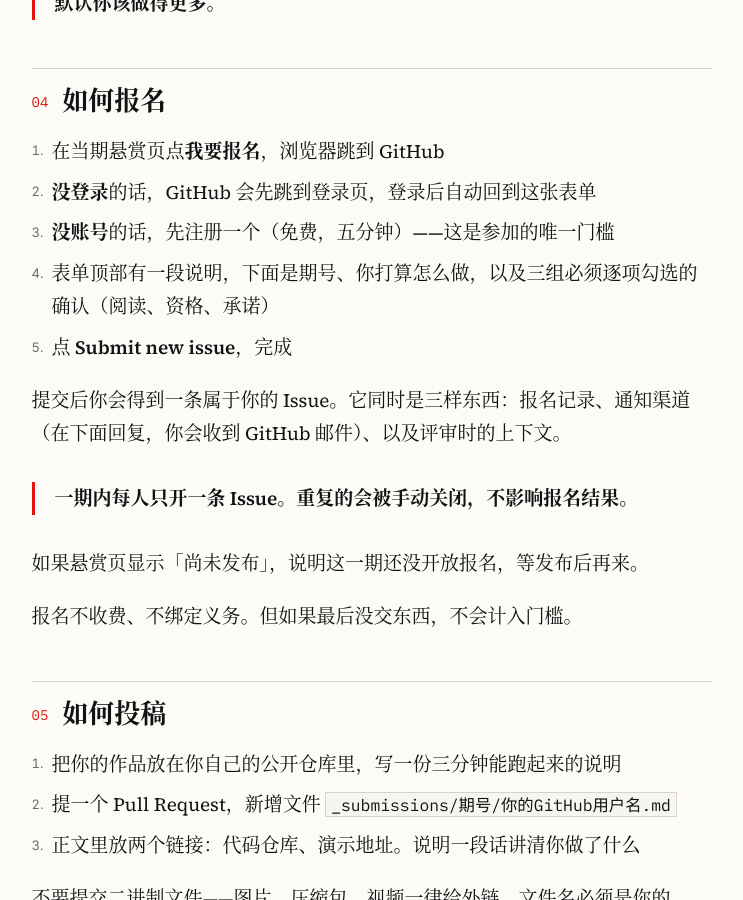
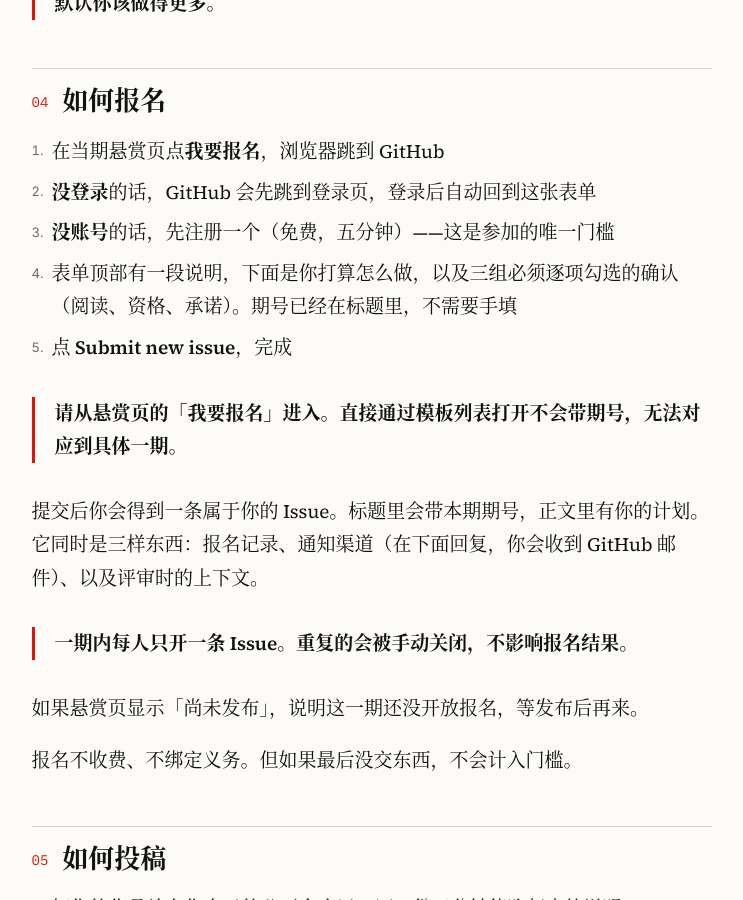
Before and after one commit to usingnow/prefde, a Jekyll site: the page built from faq.html, in a window 1280 px wide and 900 px high, scrolled down 1626 px. Shown: the whole window, without its empty margins (25-768 px from the left). Built offline with Jekyll 4.4.1, drawn with Linux system fonts in a browser that asks for light colours.

Commit message:
报名表改为从悬赏页进入，标题自动带期号与题目
- 我要报名链接预填 issue 标题：[报名] <code> · <题目>
- 删除表单里的期号输入框，改为提示从悬赏页进入
- 「你打算怎么做」改为中性的思路提示，不再暗示技术栈
- 更新 FAQ、runbook、管理员手册、e2e 测试说明

```diff
--- a/_includes/bounty-body.html
+++ b/_includes/bounty-body.html
@@ -10,7 +10,9 @@
 {%- assign pct = b.submissions_shown | times: 100 | divided_by: b.threshold -%}
 {%- if pct > 100 -%}{%- assign pct = 100 -%}{%- endif -%}
 {%- assign todo = b.threshold | minus: b.submissions_shown -%}
-{%- assign signup_url = site.repo_url | append: "/issues/new?template=baoming.yml" -%}
+{%- assign signup_title = "[报名] " | append: b.code | append: " · " | append: b.title -%}
+{%- assign signup_title_encoded = signup_title | url_encode -%}
+{%- assign signup_url = site.repo_url | append: "/issues/new?template=baoming.yml&title=" | append: signup_title_encoded -%}
 <main class="wrap">
   {% include validate.html b=b %}
   <p class="backlink"><a href="{{ '/archive/' | relative_url }}">← 全部悬赏</a></p>
--- a/faq.html
+++ b/faq.html
@@ -55,11 +55,13 @@ permalink: /faq/
           <li>在当期悬赏页点<strong>我要报名</strong>，浏览器跳到 GitHub</li>
           <li><strong>没登录</strong>的话，GitHub 会先跳到登录页，登录后自动回到这张表单</li>
           <li><strong>没账号</strong>的话，先注册一个（免费，五分钟）——这是参加的唯一门槛</li>
-          <li>表单顶部有一段说明，下面是期号、你打算怎么做，以及三组必须逐项勾选的确认（阅读、资格、承诺）</li>
+          <li>表单顶部有一段说明，下面是你打算怎么做，以及三组必须逐项勾选的确认（阅读、资格、承诺）。期号已经在标题里，不需要手填</li>
           <li>点 <strong>Submit new issue</strong>，完成</li>
         </ol>
 
-        <p>提交后你会得到一条属于你的 Issue。它同时是三样东西：报名记录、通知渠道（在下面回复，你会收到 GitHub 邮件）、以及评审时的上下文。</p>
+        <blockquote>请从悬赏页的「我要报名」进入。直接通过模板列表打开不会带期号，无法对应到具体一期。</blockquote>
+
+        <p>提交后你会得到一条属于你的 Issue。标题里会带本期期号，正文里有你的计划。它同时是三样东西：报名记录、通知渠道（在下面回复，你会收到 GitHub 邮件）、以及评审时的上下文。</p>
 
         <blockquote>一期内每人只开一条 Issue。重复的会被手动关闭，不影响报名结果。</blockquote>
 
--- a/index.html
+++ b/index.html
@@ -18,7 +18,6 @@ title: 当期悬赏
 {%- assign pct = cur.submissions_shown | times: 100 | divided_by: cur.threshold -%}
 {%- if pct > 100 -%}{%- assign pct = 100 -%}{%- endif -%}
 {%- assign todo = cur.threshold | minus: cur.submissions_shown -%}
-{%- assign signup_url = site.repo_url | append: "/issues/new?template=baoming.yml" -%}
 <main class="wrap home">
   {% include validate.html b=cur %}
 
```
Also changed, not shown: .github/ISSUE_TEMPLATE/baoming.yml, .github/ISSUE_TEMPLATE/config.yml.
